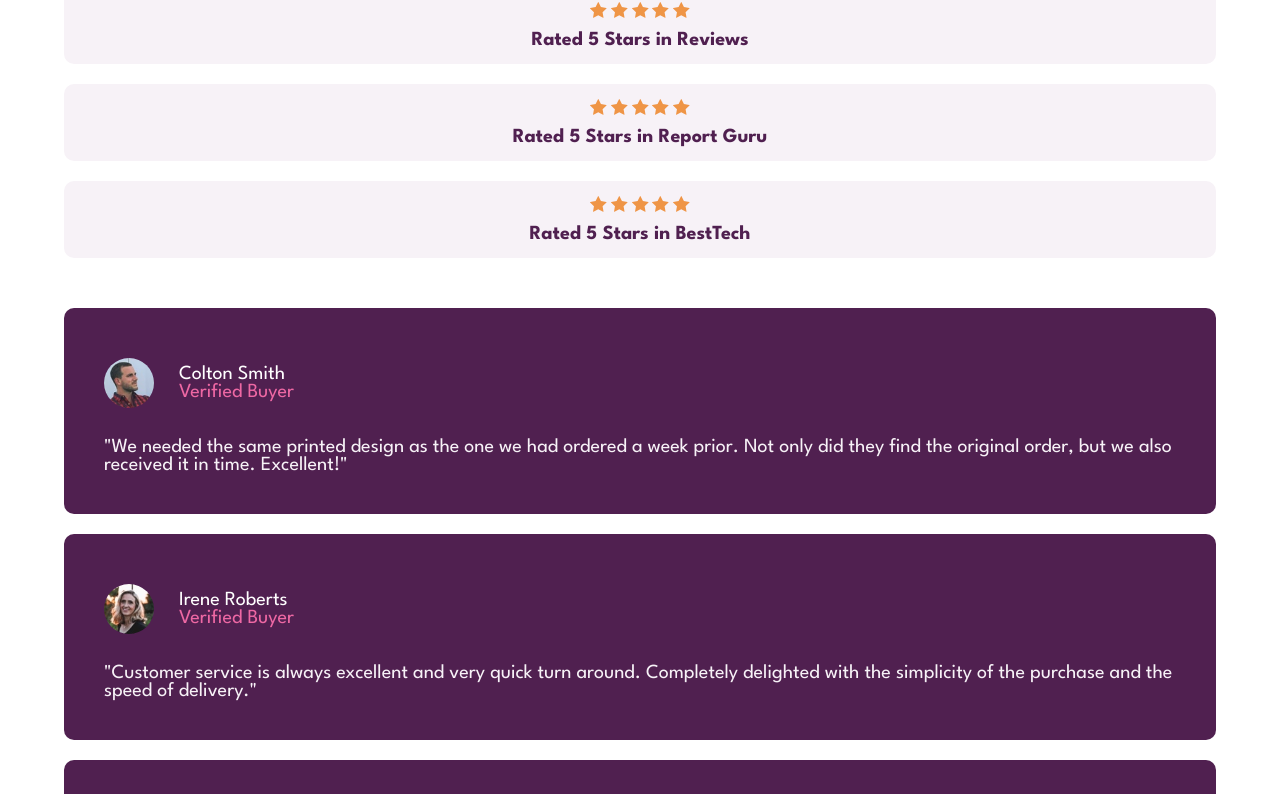
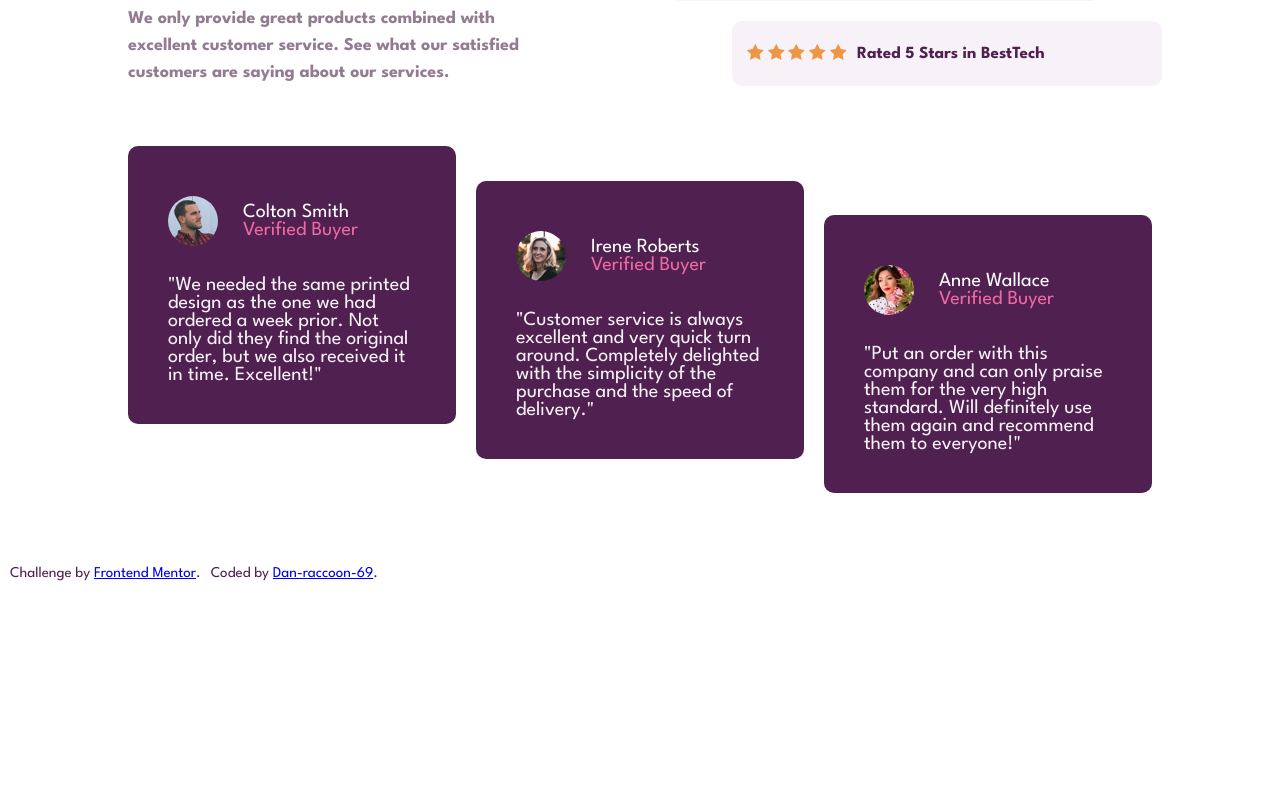
Before and after one commit to Dan-raccoon-69/Challengue-social-proof-section-master, a plain HTML site: page index.html in a window 1280 px wide. Shown: the part 205-999 px from the top of the page. After the commit the page ends 800 px from the top, so only its background shows below. Drawn offline with Linux system fonts and the light colour scheme.

Commit message:
second commit

```diff
--- a/index.html
+++ b/index.html
@@ -16,6 +16,9 @@
 
     <main class="main__container">
 
+      <div class="main__top">
+
+        <div class="main__text">
           <h1 class="main__title">
             10,000+ of our users love our products.
           </h1>
@@ -24,42 +27,44 @@
             We only provide great products combined with excellent customer service.
             See what our satisfied customers are saying about our services.
           </p>
+        </div>
 
+        <div class="main__opinions">
           <div class="main__data">
 
-        <div class="main__item">
+            <div class="main__item item1">
               <p>
-            <img src="images/icon-star.svg" alt="">
-            <img src="images/icon-star.svg" alt="">
-            <img src="images/icon-star.svg" alt="">
-            <img src="images/icon-star.svg" alt="">
-            <img src="images/icon-star.svg" alt="">
+                <img src="images/icon-star.svg" alt="estrella">
+                <img src="images/icon-star.svg" alt="estrella">
+                <img src="images/icon-star.svg" alt="estrella">
+                <img src="images/icon-star.svg" alt="estrella">
+                <img src="images/icon-star.svg" alt="estrella">
               </p>
               <p>
                 Rated 5 Stars in Reviews
               </p>
             </div>
 
-        <div class="main__item">
+            <div class="main__item item2">
               <p>
-            <img src="images/icon-star.svg" alt="">
-            <img src="images/icon-star.svg" alt="">
-            <img src="images/icon-star.svg" alt="">
-            <img src="images/icon-star.svg" alt="">
-            <img src="images/icon-star.svg" alt="">
+                <img src="images/icon-star.svg" alt="estrella">
+                <img src="images/icon-star.svg" alt="estrella">
+                <img src="images/icon-star.svg" alt="estrella">
+                <img src="images/icon-star.svg" alt="estrella">
+                <img src="images/icon-star.svg" alt="estrella">
               </p>
               <p>
                 Rated 5 Stars in Report Guru
               </p>
             </div>
 
-        <div class="main__item">
+            <div class="main__item item3">
               <p>
-            <img src="images/icon-star.svg" alt="">
-            <img src="images/icon-star.svg" alt="">
-            <img src="images/icon-star.svg" alt="">
-            <img src="images/icon-star.svg" alt="">
-            <img src="images/icon-star.svg" alt="">
+                <img src="images/icon-star.svg" alt="estrella">
+                <img src="images/icon-star.svg" alt="estrella">
+                <img src="images/icon-star.svg" alt="estrella">
+                <img src="images/icon-star.svg" alt="estrella">
+                <img src="images/icon-star.svg" alt="estrella">
               </p>
               <p>
                 Rated 5 Stars in BestTech
@@ -67,10 +72,13 @@
             </div>
 
           </div>
+        </div>
 
-      <div class="main__grid">
+      </div>
 
-        <article class="main__article">
+      <div class="main__bottom">
+
+        <article class="main__article article1">
 
           <div class="main__user">
 
@@ -93,7 +101,7 @@
 
         </article>
 
-        <article class="main__article">
+        <article class="main__article article2" >
 
           <div class="main__user">
 
@@ -115,7 +123,7 @@
 
         </article>
 
-        <article class="main__article">
+        <article class="main__article article3">
 
           <div class="main__user">
 
@@ -148,7 +156,7 @@
       <a href="https://www.frontendmentor.io?ref=challenge" target="_blank" >Frontend Mentor</a>.
       </p>
       <p>
-        Coded by <a href="#">Your Name Here</a>.
+        Coded by <a href="https://github.com/Dan-raccoon-69" target="_blank">Dan-raccoon-69</a>.
       </p>
     </footer>
 
--- a/styles.css
+++ b/styles.css
@@ -1,3 +1,5 @@
+/* GLOBAL */
+
 :root{
     --primary__color: hsl(300, 43%, 22%);
     --Soft_Pink: hsl(333, 80%, 67%);
@@ -29,10 +31,25 @@ body{
 .main__container{
     margin: 5rem auto 3rem;
     width: 90%;
+    min-height: auto;
     display: flex;
     flex-direction: column;
     gap: 3rem;
     text-align: center;
+}
+
+/* MAIN TOP */
+
+.main__top{
+    display: flex;
+    flex-direction: column;
+    gap: 2rem;
+}
+
+.main__text{
+    display: flex;
+    flex-direction: column;
+    gap: 2rem;
 }
 
 .main__title{
@@ -50,7 +67,6 @@ body{
 }
 
 .main__data{
-    width: 100%;
     display: flex;
     flex-direction: column;
     gap: 2rem;
@@ -61,7 +77,6 @@ body{
     background-color: var(--Light_Grayish_Magenta);
     border-radius: 1rem;
     padding: 1.5rem;
-
 }
 
 .main__item p:nth-child(2){
@@ -71,7 +86,9 @@ body{
     margin-top: 1rem;
 }
 
-.main__grid{
+/* MAIN BOTTOM */
+
+.main__bottom{
     display: grid;
     gap: 2rem;
 }
@@ -115,13 +132,126 @@ body{
     color: var(--Light_Grayish_Magenta);
     text-align: left;
     font-size: 2rem;
+}
 
+/* FOOTER */
+
+.attribution{
+    color: var(--primary__color);
+    padding: 1.5rem 1rem;
+    display: flex;
+    flex-direction: column;
+    gap: 1rem;
 }
 
 
+/* MEDIA QUERY*/
 
-/* .main__user{
-    display: inline-block;
-    display: flex;
-    gap: 2rem;
-} */
+@media (min-width:850px) {
+
+    .main__container{
+        width: 80%;
+        margin-bottom: 0;
+        margin: auto;
+        display: grid;
+        grid-template-rows: auto 1fr;
+        gap: 6rem;
+    }
+
+    .main__top{
+        display: grid;
+        grid-template-columns: 40% 60%;
+        grid-template-rows: auto;
+        gap: 1rem;
+    }
+
+    .main__text{
+        width: 100%;
+        text-align: left;
+    }
+
+    .main__title{
+        font-size: 5.5rem;
+        line-height: 0.8;
+    }
+
+    .main__p{
+        font-size: 1.8rem;
+        margin-bottom: 0;
+        line-height: 1.5;
+    }
+
+    .main__data{
+        width: 100%;
+        height: 100%;
+        display: grid;
+        grid-template-columns: repeat(10,1fr);
+        grid-template-rows: repeat(3,1fr);
+        gap: 0;
+        row-gap: 2rem;
+        margin-bottom: 0;
+    }
+
+    .main__item{
+        padding: 1.5rem;
+        display: flex;
+        gap: 1rem;
+        width: 100%;
+        align-items: center;
+    }
+
+    .item1{
+        grid-column: 2 / 9;
+        grid-row: 1 / 2;
+    }
+
+    .item2{
+        grid-column: 3 / 10;
+        grid-row: 2 / 3;
+    }
+
+    .item3{
+        grid-column: 4 / 11;
+        grid-row: 3 / 4;
+    }
+
+    .main__item p:nth-child(2){
+        font-size: 1.7rem;
+        margin-top: 0;
+    }
+
+    /* main__bottom */
+
+    .main__bottom{
+        width: 100%;
+        min-height: 300px;
+        display: grid;
+        grid-template-columns: repeat(3,1fr);
+        grid-template-rows: repeat(10,1fr);
+        grid-auto-rows: 2rem;
+        gap: 0;
+        column-gap: 2rem;
+    }
+
+    .article1{
+        grid-column: 1 / 2;
+        grid-row: 1 / 9;
+    }
+
+    .article2{
+        grid-column: 2 / 3;
+        grid-row: 2 / 10;
+    }
+
+    .article3{
+        grid-column: 3 / 4;
+        grid-row: 3 / 11;
+    }
+
+    /* footer */
+
+    .attribution{
+        flex-direction: row;
+    }
+
+}
```
Lines whose indentation alone changed are shown as unchanged.
